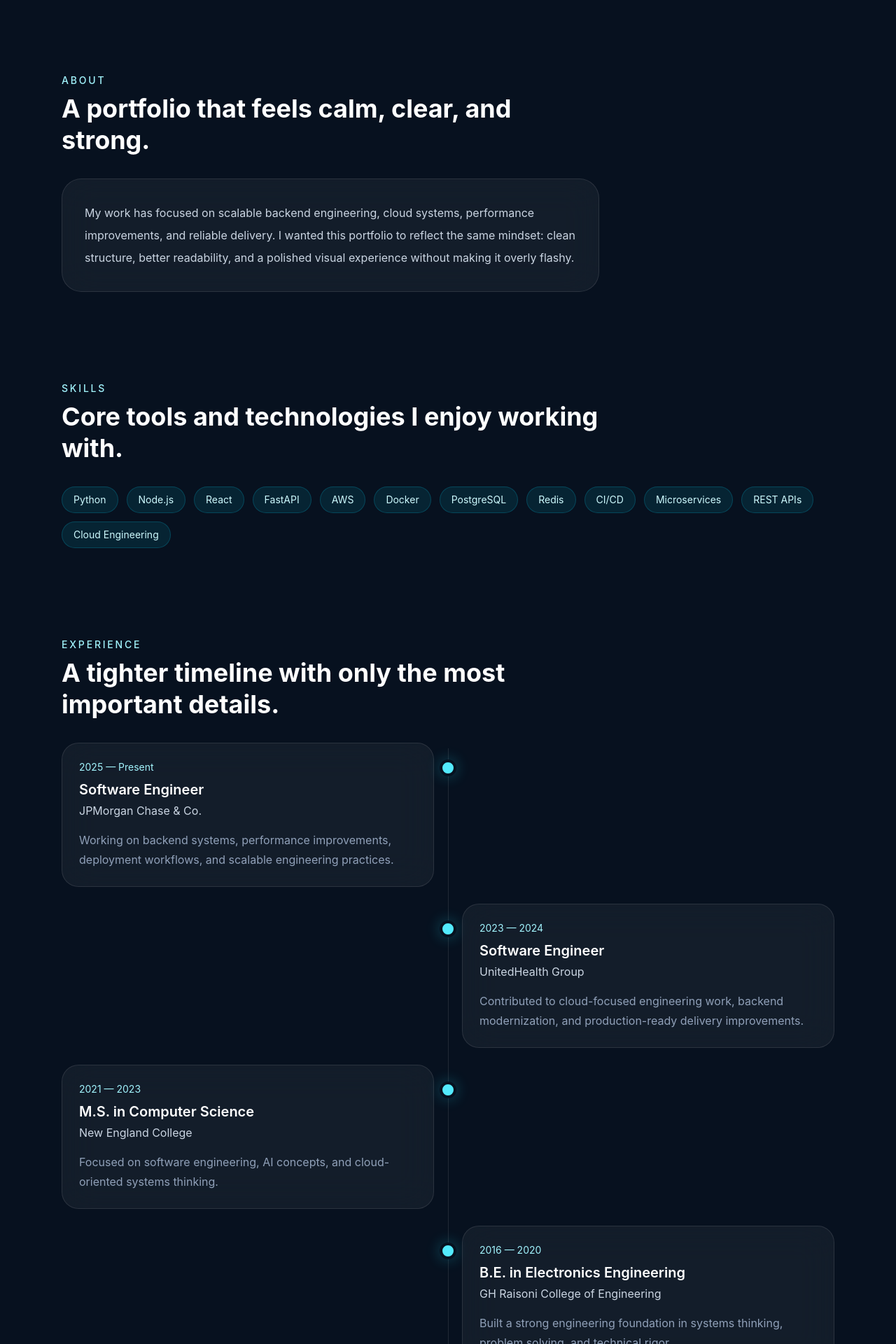
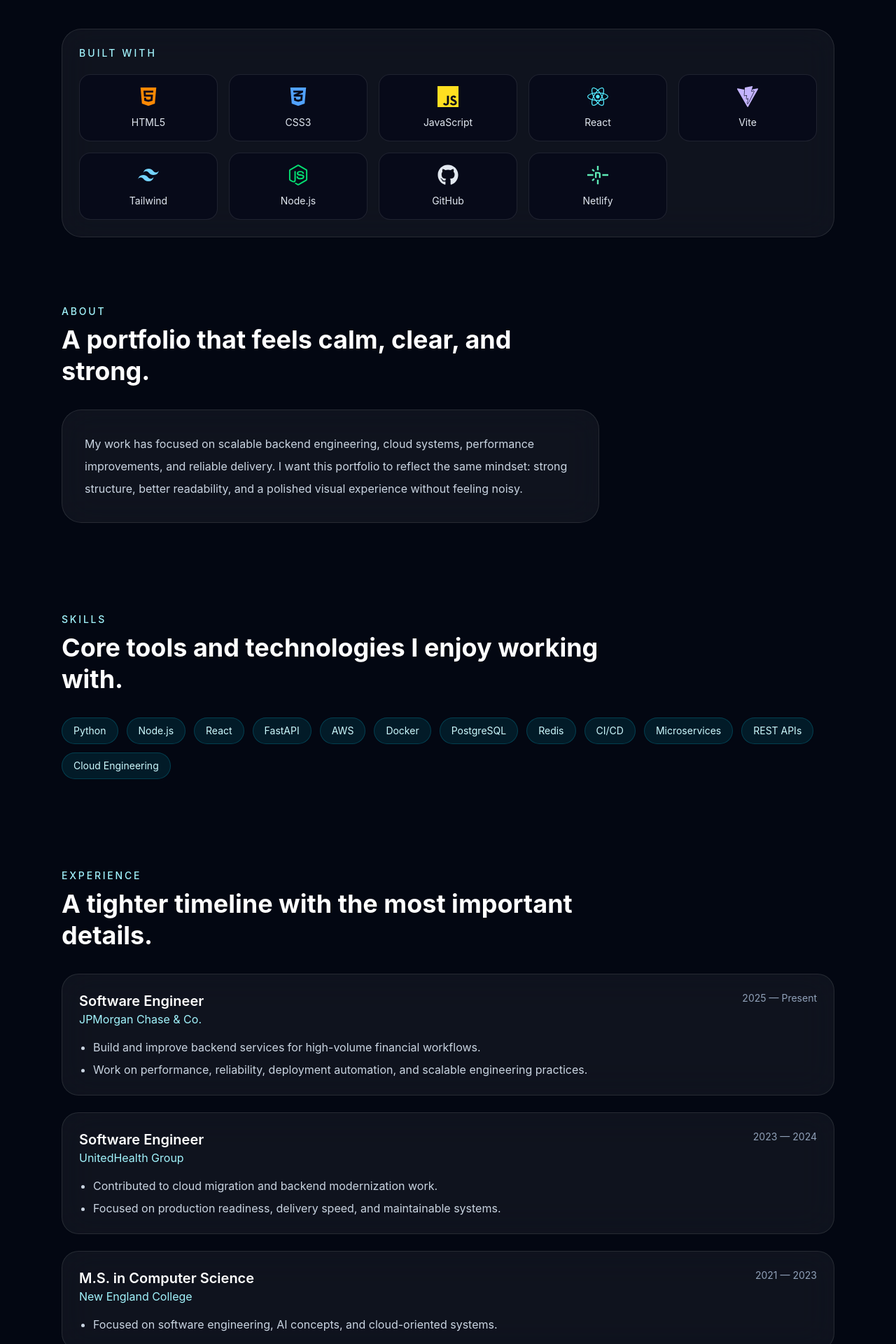
Before and after one commit to Gedam12/portfolio, a React (Vite) app in the folder portfolio/: page / in a window 1280 px wide. Shown: the part 800-2720 px from the top of the page at 70% size. Built offline with nearby package versions, Linux system fonts and the light colour scheme.

Commit message:
Upgrade portfolio UI

```diff
--- a/portfolio/src/App.jsx
+++ b/portfolio/src/App.jsx
@@ -1,32 +1,17 @@
 import React from "react";
-import myResume from "./resume.pdf";
-
-const projects = [
-  {
-    title: "Sentinel Intelligence System",
-    metric: "Privacy-first AI",
-    description:
-      "Designed an autonomous monitoring engine using local Llama models with a focus on privacy, resilience, and practical workflows.",
-    tech: ["Python", "FastAPI", "Ollama", "Llama 3"],
-    link: "https://github.com/Gedam12/Sentinel-Intelligence-System",
-  },
-  {
-    title: "High-Volume Backend Engineering",
-    metric: "Scale + performance",
-    description:
-      "Built and improved backend systems for high-throughput transaction workflows with emphasis on latency, reliability, and deployment efficiency.",
-    tech: ["Node.js", "Python", "Redis", "PostgreSQL"],
-    link: "https://github.com/Gedam12",
-  },
-  {
-    title: "Cloud Migration Work",
-    metric: "Modernization",
-    description:
-      "Worked on cloud migration and backend modernization efforts with focus on delivery speed, cost awareness, and operational stability.",
-    tech: ["AWS", "Docker", "FastAPI", "CI/CD"],
-    link: "https://github.com/Gedam12",
-  },
-];
+import {
+  FaReact,
+  FaHtml5,
+  FaCss3Alt,
+  FaGithub,
+  FaNodeJs,
+} from "react-icons/fa";
+import {
+  SiJavascript,
+  SiVite,
+  SiTailwindcss,
+  SiNetlify,
+} from "react-icons/si";
 
 const skills = [
   "Python",
@@ -43,35 +28,69 @@ const skills = [
   "Cloud Engineering",
 ];
 
-const timeline = [
+const experience = [
   {
-    year: "2025 — Present",
-    title: "Software Engineer",
-    place: "JPMorgan Chase & Co.",
-    description:
-      "Working on backend systems, performance improvements, deployment workflows, and scalable engineering practices.",
+    period: "2025 — Present",
+    role: "Software Engineer",
+    company: "JPMorgan Chase & Co.",
+    points: [
+      "Build and improve backend services for high-volume financial workflows.",
+      "Work on performance, reliability, deployment automation, and scalable engineering practices.",
+    ],
   },
   {
-    year: "2023 — 2024",
-    title: "Software Engineer",
-    place: "UnitedHealth Group",
-    description:
-      "Contributed to cloud-focused engineering work, backend modernization, and production-ready delivery improvements.",
+    period: "2023 — 2024",
+    role: "Software Engineer",
+    company: "UnitedHealth Group",
+    points: [
+      "Contributed to cloud migration and backend modernization work.",
+      "Focused on production readiness, delivery speed, and maintainable systems.",
+    ],
   },
   {
-    year: "2021 — 2023",
-    title: "M.S. in Computer Science",
-    place: "New England College",
+    period: "2021 — 2023",
+    role: "M.S. in Computer Science",
+    company: "New England College",
+    points: [
+      "Focused on software engineering, AI concepts, and cloud-oriented systems.",
+    ],
+  },
+];
+
+const projects = [
+  {
+    title: "Sentinel Intelligence System",
     description:
-      "Focused on software engineering, AI concepts, and cloud-oriented systems thinking.",
+      "A privacy-focused local AI monitoring system designed around autonomous workflows and local models.",
+    tech: ["Python", "FastAPI", "Ollama", "Llama 3"],
+    link: "https://github.com/Gedam12/Sentinel-Intelligence-System",
   },
   {
-    year: "2016 — 2020",
-    title: "B.E. in Electronics Engineering",
-    place: "GH Raisoni College of Engineering",
+    title: "Portfolio Platform",
     description:
-      "Built a strong engineering foundation in systems thinking, problem solving, and technical rigor.",
+      "A modern portfolio built with React and Vite to present experience, projects, and skills in a clean way.",
+    tech: ["React", "Vite", "Tailwind CSS"],
+    link: "https://github.com/Gedam12/portfolio",
   },
+  {
+    title: "Backend Engineering Work",
+    description:
+      "Production-focused backend work around APIs, distributed systems, cloud workflows, and performance improvements.",
+    tech: ["Python", "Node.js", "PostgreSQL", "AWS"],
+    link: "https://github.com/Gedam12",
+  },
+];
+
+const buildStack = [
+  { name: "HTML5", icon: FaHtml5, color: "text-orange-400" },
+  { name: "CSS3", icon: FaCss3Alt, color: "text-blue-400" },
+  { name: "JavaScript", icon: SiJavascript, color: "text-yellow-300" },
+  { name: "React", icon: FaReact, color: "text-cyan-300" },
+  { name: "Vite", icon: SiVite, color: "text-violet-300" },
+  { name: "Tailwind", icon: SiTailwindcss, color: "text-sky-300" },
+  { name: "Node.js", icon: FaNodeJs, color: "text-green-400" },
+  { name: "GitHub", icon: FaGithub, color: "text-slate-200" },
+  { name: "Netlify", icon: SiNetlify, color: "text-emerald-300" },
 ];
 
 const links = {
@@ -80,25 +99,43 @@ const links = {
   email: "mailto:sayaligedam12@gmail.com",
 };
 
+const stars = [
+  { top: "8%", left: "10%", size: "small" },
+  { top: "14%", left: "22%", size: "medium" },
+  { top: "10%", left: "48%", size: "small" },
+  { top: "16%", left: "72%", size: "large" },
+  { top: "12%", left: "88%", size: "small" },
+  { top: "24%", left: "14%", size: "large" },
+  { top: "22%", left: "36%", size: "small" },
+  { top: "30%", left: "60%", size: "medium" },
+  { top: "28%", left: "84%", size: "small" },
+  { top: "38%", left: "8%", size: "small" },
+  { top: "42%", left: "28%", size: "medium" },
+  { top: "48%", left: "46%", size: "large" },
+  { top: "44%", left: "76%", size: "small" },
+  { top: "54%", left: "90%", size: "medium" },
+  { top: "62%", left: "12%", size: "large" },
+  { top: "66%", left: "34%", size: "small" },
+  { top: "70%", left: "58%", size: "medium" },
+  { top: "74%", left: "82%", size: "large" },
+  { top: "84%", left: "18%", size: "small" },
+  { top: "88%", left: "42%", size: "medium" },
+  { top: "82%", left: "66%", size: "small" },
+  { top: "90%", left: "86%", size: "large" },
+];
+
 export default function App() {
   return (
-    <div className="relative min-h-screen overflow-hidden bg-[#07111f] text-slate-100 selection:bg-cyan-300 selection:text-slate-900">
-      {/* Premium background */}
-      <div className="pointer-events-none absolute inset-0 -z-10">
-        <div className="absolute inset-0 bg-[radial-gradient(circle_at_top,rgba(34,211,238,0.14),transparent_30%),radial-gradient(circle_at_bottom_right,rgba(59,130,246,0.12),transparent_28%),linear-gradient(to_bottom,#07111f,#08131f,#0a1626)]" />
-        <div className="absolute inset-0 bg-[linear-gradient(to_right,rgba(255,255,255,0.035)_1px,transparent_1px),linear-gradient(to_bottom,rgba(255,255,255,0.035)_1px,transparent_1px)] bg-[size:44px_44px] opacity-25" />
-        <div className="absolute left-1/2 top-[-120px] h-[520px] w-[760px] -translate-x-1/2 rounded-full bg-cyan-500/10 blur-3xl" />
-        <div className="absolute bottom-[-80px] right-[-40px] h-[360px] w-[360px] rounded-full bg-blue-500/10 blur-3xl" />
-        <div className="absolute bottom-[12%] left-[-60px] h-[260px] w-[260px] rounded-full bg-sky-400/10 blur-3xl" />
-      </div>
+    <div className="relative min-h-screen overflow-hidden bg-[#030712] text-slate-100">
+      <BackgroundDecor />
 
-      <header className="sticky top-0 z-50 border-b border-white/10 bg-[#07111f]/70 backdrop-blur-xl">
+      <header className="sticky top-0 z-50 border-b border-white/10 bg-[#030712]/60 backdrop-blur-xl">
         <div className="mx-auto flex max-w-6xl items-center justify-between px-6 py-4">
           <a href="#home" className="text-lg font-semibold tracking-wide text-white">
             Sayali Gedam
           </a>
 
-          <nav className="hidden items-center gap-6 text-sm text-slate-300 md:flex">
+          <nav className="hidden gap-6 text-sm text-slate-300 md:flex">
             <a href="#about" className="transition hover:text-cyan-300">About</a>
             <a href="#skills" className="transition hover:text-cyan-300">Skills</a>
             <a href="#experience" className="transition hover:text-cyan-300">Experience</a>
@@ -114,8 +151,8 @@ export default function App() {
           className="mx-auto grid max-w-6xl gap-12 px-6 pb-20 pt-20 md:grid-cols-[1.2fr_0.8fr] md:items-center md:pb-28 md:pt-28"
         >
           <div>
-            <span className="inline-flex rounded-full border border-cyan-400/25 bg-cyan-400/10 px-4 py-1 text-sm text-cyan-200 shadow-[0_0_40px_rgba(34,211,238,0.08)]">
-              Software Engineer • Backend • Cloud • AI-ready
+            <span className="inline-flex rounded-full border border-cyan-400/30 bg-cyan-400/10 px-4 py-1 text-sm text-cyan-200 shadow-[0_0_40px_rgba(34,211,238,0.18)]">
+              Software Engineer • Backend • Cloud • AI
             </span>
 
             <h1 className="mt-6 max-w-4xl text-4xl font-bold leading-tight text-white md:text-6xl">
@@ -131,27 +168,49 @@ export default function App() {
             <div className="mt-8 flex flex-wrap gap-4">
               <a
                 href="#projects"
-                className="rounded-2xl bg-cyan-300 px-5 py-3 font-medium text-slate-950 transition duration-300 hover:-translate-y-0.5 hover:shadow-[0_10px_30px_rgba(34,211,238,0.25)]"
+                className="rounded-2xl bg-cyan-300 px-5 py-3 font-medium text-slate-950 transition duration-300 hover:-translate-y-0.5 hover:shadow-[0_10px_30px_rgba(34,211,238,0.28)]"
               >
                 View Projects
               </a>
 
               <a
-                href={myResume}
-                download
+                href="#contact"
                 className="rounded-2xl border border-white/15 bg-white/5 px-5 py-3 font-medium text-white transition duration-300 hover:border-cyan-300 hover:text-cyan-200"
               >
-                Download Resume
+                Contact Me
               </a>
             </div>
           </div>
 
-          <div className="rounded-[28px] border border-white/10 bg-white/5 p-6 shadow-2xl shadow-black/20 backdrop-blur-xl">
+          <div className="rounded-[28px] border border-white/10 bg-white/6 p-6 shadow-2xl shadow-black/30 backdrop-blur-xl">
             <div className="grid gap-4 sm:grid-cols-2">
-              <StatCard value="5+" label="Years experience" />
-              <StatCard value="Backend" label="Core focus" />
-              <StatCard value="Cloud" label="Production mindset" />
-              <StatCard value="AI" label="Growing specialty" />
+              <StatCard value="5+" label="Years Experience" />
+              <StatCard value="Backend" label="Core Focus" />
+              <StatCard value="Cloud" label="Production Mindset" />
+              <StatCard value="AI" label="Growing Specialty" />
+            </div>
+          </div>
+        </section>
+
+        <section className="mx-auto max-w-6xl px-6 pb-8">
+          <div className="rounded-[28px] border border-white/10 bg-white/5 p-6 backdrop-blur-xl">
+            <p className="mb-5 text-sm font-medium uppercase tracking-[0.22em] text-cyan-200">
+              Built with
+            </p>
+
+            <div className="grid grid-cols-2 gap-4 sm:grid-cols-3 md:grid-cols-5">
+              {buildStack.map((item) => {
+                const Icon = item.icon;
+                return (
+                  <div
+                    key={item.name}
+                    className="rounded-2xl border border-white/10 bg-slate-950/60 p-4 text-center transition hover:-translate-y-1 hover:border-cyan-300/20"
+                  >
+                    <Icon className={`mx-auto text-3xl ${item.color}`} />
+                    <p className="mt-3 text-sm text-slate-200">{item.name}</p>
+                  </div>
+                );
+              })}
             </div>
           </div>
         </section>
@@ -164,9 +223,9 @@ export default function App() {
           <div className="max-w-3xl rounded-[28px] border border-white/10 bg-white/5 p-8 backdrop-blur-xl">
             <p className="leading-8 text-slate-300">
               My work has focused on scalable backend engineering, cloud systems,
-              performance improvements, and reliable delivery. I wanted this portfolio
-              to reflect the same mindset: clean structure, better readability, and a
-              polished visual experience without making it overly flashy.
+              performance improvements, and reliable delivery. I want this portfolio
+              to reflect the same mindset: strong structure, better readability,
+              and a polished visual experience without feeling noisy.
             </p>
           </div>
         </section>
@@ -191,36 +250,27 @@ export default function App() {
         <section id="experience" className="mx-auto max-w-6xl px-6 py-16">
           <SectionHeading
             eyebrow="Experience"
-            title="A tighter timeline with only the most important details."
+            title="A tighter timeline with the most important details."
           />
-
-          <div className="relative space-y-6 before:absolute before:left-[11px] before:top-2 before:h-[calc(100%-1rem)] before:w-px before:bg-white/10 md:before:left-1/2">
-            {timeline.map((item, index) => (
+          <div className="space-y-6">
+            {experience.map((item) => (
               <div
-                key={`${item.year}-${item.title}`}
-                className="relative md:grid md:grid-cols-2 md:gap-10"
+                key={`${item.period}-${item.role}`}
+                className="rounded-[24px] border border-white/10 bg-white/5 p-6 backdrop-blur-xl transition hover:border-cyan-300/20 hover:bg-white/[0.06]"
               >
-                <div className={`hidden md:block ${index % 2 === 0 ? "" : "md:order-2"}`}>
-                  <div className="rounded-[24px] border border-white/10 bg-white/5 p-6 backdrop-blur-xl transition hover:border-cyan-300/20 hover:bg-white/[0.06]">
-                    <p className="text-sm text-cyan-200">{item.year}</p>
-                    <h3 className="mt-2 text-xl font-semibold text-white">{item.title}</h3>
-                    <p className="mt-1 text-slate-300">{item.place}</p>
-                    <p className="mt-4 leading-7 text-slate-400">{item.description}</p>
+                <div className="flex flex-col gap-2 md:flex-row md:items-start md:justify-between">
+                  <div>
+                    <h3 className="text-xl font-semibold text-white">{item.role}</h3>
+                    <p className="text-cyan-200">{item.company}</p>
                   </div>
+                  <p className="text-sm text-slate-400">{item.period}</p>
                 </div>
 
-                <div className="absolute left-0 top-6 h-6 w-6 rounded-full border-4 border-[#07111f] bg-cyan-300 shadow-[0_0_20px_rgba(34,211,238,0.3)] md:left-1/2 md:-translate-x-1/2" />
-
-                <div className="pl-10 md:hidden">
-                  <div className="rounded-[24px] border border-white/10 bg-white/5 p-6 backdrop-blur-xl">
-                    <p className="text-sm text-cyan-200">{item.year}</p>
-                    <h3 className="mt-2 text-xl font-semibold text-white">{item.title}</h3>
-                    <p className="mt-1 text-slate-300">{item.place}</p>
-                    <p className="mt-4 leading-7 text-slate-400">{item.description}</p>
-                  </div>
-                </div>
-
-                <div className={`hidden md:block ${index % 2 === 0 ? "md:order-2" : ""}`} />
+                <ul className="mt-4 list-disc space-y-2 pl-5 text-slate-300">
+                  {item.points.map((point) => (
+                    <li key={point}>{point}</li>
+                  ))}
+                </ul>
               </div>
             ))}
           </div>
@@ -231,18 +281,13 @@ export default function App() {
             eyebrow="Projects"
             title="Selected work presented in a cleaner, more modern way."
           />
-
           <div className="grid gap-6 md:grid-cols-3">
             {projects.map((project) => (
               <article
                 key={project.title}
                 className="group rounded-[28px] border border-white/10 bg-white/5 p-6 backdrop-blur-xl transition duration-300 hover:-translate-y-1 hover:border-cyan-300/30 hover:bg-white/[0.07] hover:shadow-[0_12px_30px_rgba(15,23,42,0.4)]"
               >
-                <p className="text-sm uppercase tracking-[0.18em] text-cyan-200/80">
-                  {project.metric}
-                </p>
-
-                <h3 className="mt-3 text-xl font-semibold text-white">
+                <h3 className="text-xl font-semibold text-white">
                   {project.title}
                 </h3>
 
@@ -275,7 +320,7 @@ export default function App() {
         </section>
 
         <section id="contact" className="mx-auto max-w-6xl px-6 py-16">
-          <div className="rounded-[32px] border border-white/10 bg-gradient-to-br from-cyan-400/10 via-white/5 to-blue-500/10 p-8 backdrop-blur-xl md:p-10">
+          <div className="rounded-[32px] border border-white/10 bg-gradient-to-br from-cyan-400/10 via-white/5 to-purple-500/10 p-8 backdrop-blur-xl md:p-10">
             <h2 className="text-3xl font-bold text-white md:text-4xl">
               Let’s build something meaningful.
             </h2>
@@ -319,6 +364,35 @@ export default function App() {
   );
 }
 
+function BackgroundDecor() {
+  return (
+    <div className="pointer-events-none absolute inset-0 -z-10 overflow-hidden">
+      <div className="absolute inset-0 bg-[radial-gradient(circle_at_20%_20%,rgba(56,189,248,0.22),transparent_24%),radial-gradient(circle_at_85%_10%,rgba(168,85,247,0.20),transparent_22%),radial-gradient(circle_at_50%_90%,rgba(59,130,246,0.18),transparent_26%),linear-gradient(to_bottom,#020617,#030712,#000000)]" />
+
+      <div className="absolute inset-0 bg-[linear-gradient(to_right,rgba(255,255,255,0.06)_1px,transparent_1px),linear-gradient(to_bottom,rgba(255,255,255,0.06)_1px,transparent_1px)] bg-[size:52px_52px] opacity-30" />
+
+      <div className="orb orb-cyan absolute -top-24 left-[8%] h-72 w-72 rounded-full blur-3xl" />
+      <div className="orb orb-purple absolute top-[18%] right-[6%] h-80 w-80 rounded-full blur-3xl" />
+      <div className="orb orb-blue absolute bottom-[8%] left-[18%] h-64 w-64 rounded-full blur-3xl" />
+
+      <div className="absolute left-[8%] top-[18%] h-28 w-28 rounded-full border border-cyan-300/18 shadow-[0_0_30px_rgba(34,211,238,0.08)]" />
+      <div className="absolute left-[7.2%] top-[17.1%] h-32 w-32 rounded-full border border-cyan-300/8" />
+      <div className="absolute right-[10%] top-[26%] h-20 w-20 rotate-45 border border-purple-300/20 shadow-[0_0_24px_rgba(168,85,247,0.08)]" />
+      <div className="absolute bottom-[18%] right-[14%] h-36 w-36 rounded-full border border-sky-300/16" />
+      <div className="absolute bottom-[17.1%] right-[13.1%] h-40 w-40 rounded-full border border-sky-300/8" />
+      <div className="absolute left-[48%] top-[12%] h-10 w-10 rotate-45 border border-white/16" />
+
+      {stars.map((star, i) => (
+        <span
+          key={i}
+          className={`star star-${star.size} absolute`}
+          style={{ top: star.top, left: star.left }}
+        />
+      ))}
+    </div>
+  );
+}
+
 function SectionHeading({ eyebrow, title }) {
   return (
     <div className="mb-8">
--- a/portfolio/src/index.css
+++ b/portfolio/src/index.css
@@ -6,10 +6,10 @@ html {
 
 body {
   margin: 0;
+  background: #000;
+  color: #f8fafc;
   font-family: Inter, ui-sans-serif, system-ui, -apple-system, BlinkMacSystemFont,
     "Segoe UI", sans-serif;
-  background: #07111f;
-  color: #f8fafc;
   -webkit-font-smoothing: antialiased;
   -moz-osx-font-smoothing: grayscale;
 }
@@ -21,3 +21,67 @@ body {
 a {
   text-decoration: none;
 }
+
+.star {
+  border-radius: 9999px;
+  background: rgba(255, 255, 255, 0.95);
+  box-shadow: 0 0 10px rgba(255, 255, 255, 0.95);
+  animation: twinkle 3.6s ease-in-out infinite;
+}
+
+.star-small {
+  width: 3px;
+  height: 3px;
+  opacity: 0.75;
+}
+
+.star-medium {
+  width: 4px;
+  height: 4px;
+  opacity: 0.9;
+}
+
+.star-large {
+  width: 6px;
+  height: 6px;
+  opacity: 1;
+}
+
+.orb {
+  opacity: 0.5;
+  animation: floatOrb 10s ease-in-out infinite;
+}
+
+.orb-cyan {
+  background: rgba(34, 211, 238, 0.22);
+}
+
+.orb-purple {
+  background: rgba(168, 85, 247, 0.2);
+  animation-delay: 1.5s;
+}
+
+.orb-blue {
+  background: rgba(59, 130, 246, 0.2);
+  animation-delay: 3s;
+}
+
+@keyframes twinkle {
+  0%, 100% {
+    opacity: 0.35;
+    transform: scale(1);
+  }
+  50% {
+    opacity: 1;
+    transform: scale(1.35);
+  }
+}
+
+@keyframes floatOrb {
+  0%, 100% {
+    transform: translateY(0px) translateX(0px);
+  }
+  50% {
+    transform: translateY(-16px) translateX(10px);
+  }
+}
```
Also changed, not shown: portfolio/package.json (+4 -3 lines), 1 other file (tests, documents, lock files or other folders).
